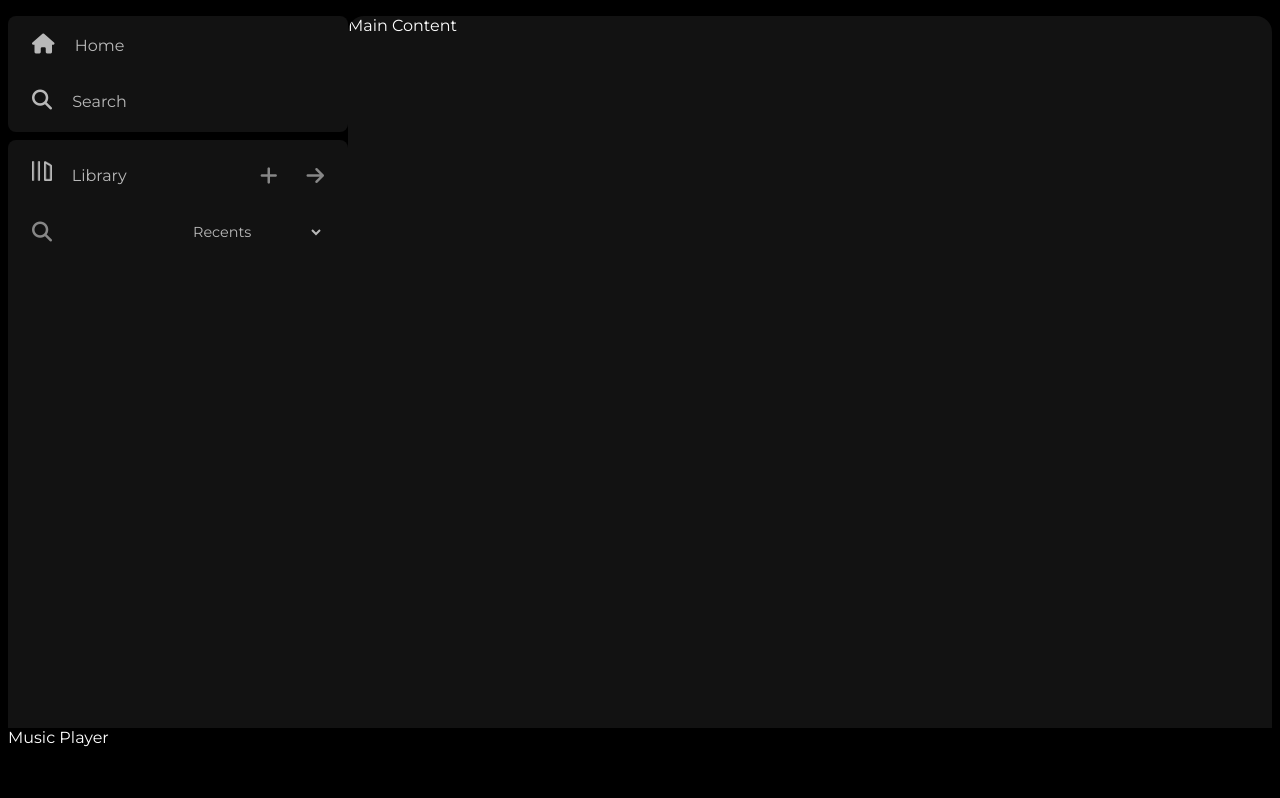
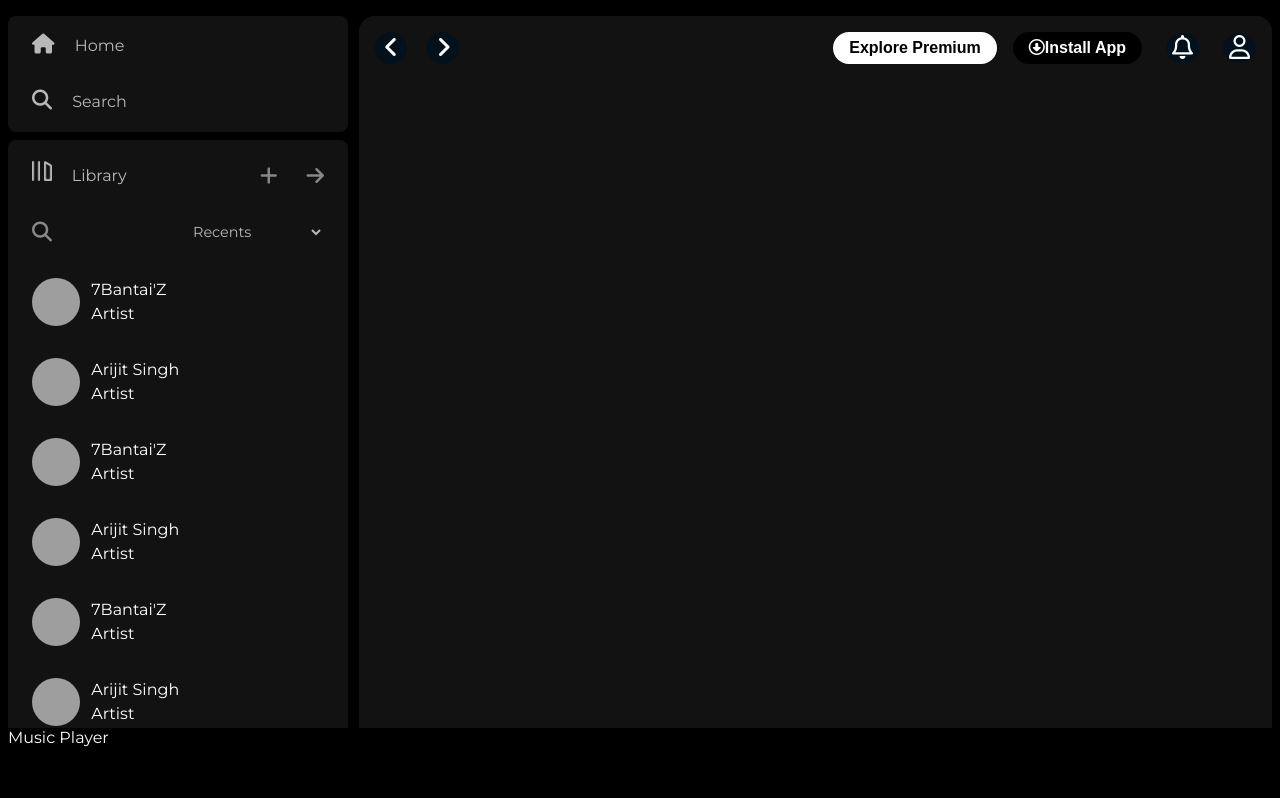
Before and after one commit to chamollamohit/Spotify-Clone, a plain HTML site: page index.html in a window 1280 px wide. Shown: the top 798 px of the page. Drawn offline with Linux system fonts and the light colour scheme; grey boxes are pictures that could not be loaded.

Commit message:
Working on Main Content

```diff
--- a/index.html
+++ b/index.html
@@ -57,10 +57,50 @@
 
                     </div>
                 </div>
+                <div class="artists">
+                    <div class="bantaiz">
+                        <img src="https://i.scdn.co/image/ab6761610000e5ebfb369b962c28d5f2cdaf64f4" alt="7bantaiz">
+                        <p>7Bantai'Z <br> <span>Artist</span></p>
+                    </div>
+                    <div class="arijit">
+                        <img src="https://i.scdn.co/image/ab6761610000f1780261696c5df3be99da6ed3f3" alt="7bantaiz">
+                        <p>Arijit Singh <br> <span>Artist</span></p>
+                    </div>
+                    <div class="bantaiz">
+                        <img src="https://i.scdn.co/image/ab6761610000e5ebfb369b962c28d5f2cdaf64f4" alt="7bantaiz">
+                        <p>7Bantai'Z <br> <span>Artist</span></p>
+                    </div>
+                    <div class="arijit">
+                        <img src="https://i.scdn.co/image/ab6761610000f1780261696c5df3be99da6ed3f3" alt="7bantaiz">
+                        <p>Arijit Singh <br> <span>Artist</span></p>
+                    </div>
+                    <div class="bantaiz">
+                        <img src="https://i.scdn.co/image/ab6761610000e5ebfb369b962c28d5f2cdaf64f4" alt="7bantaiz">
+                        <p>7Bantai'Z <br> <span>Artist</span></p>
+                    </div>
+                    <div class="arijit">
+                        <img src="https://i.scdn.co/image/ab6761610000f1780261696c5df3be99da6ed3f3" alt="7bantaiz">
+                        <p>Arijit Singh <br> <span>Artist</span></p>
+                    </div>
+                </div>
 
             </div>
         </div>
-        <div class="main-content">Main Content</div>
+        <div class="main-content">
+            <div class="sticky-navbar">
+                <div class="back-forward">
+                    <button class="backward-btn"><i class="fa-solid fa-angle-left" style="color: #ffffff;"></i></button>
+                    <button class="forward-btn"><i class="fa-solid fa-angle-right" style="color: #ffffff;"></i></button>
+                </div>
+                <div class="sticky-nav-option">
+                    <button class="badge-1">Explore Premium</button>
+                    <button class="badge-2"><i class="fa-regular fa-circle-down"></i>Install App</button>
+                    <button class="notification"><i class="fa-regular fa-bell" style="color: #ffffff;"></i></button>
+                    <button class="profile"><i class="fa-regular fa-user" style="color: #ffffff;"></i></button>
+                </div>
+            </div>
+            <div class="albums"></div>
+        </div>
         <div class="music-player">Music Player</div>
     </div>
 
--- a/style.css
+++ b/style.css
@@ -15,6 +15,7 @@
     width: 340px;
     background-color: black;
     border-radius: 1rem; /*16px*/
+    margin-right: 0.7rem;
 }
 
 .main-content {
@@ -76,6 +77,8 @@
     border-radius: 0.5rem;
     height: 100%;
     padding: 0.5rem 0.75rem;
+    margin-bottom: 15rem;
+    overflow: auto;
 }
 
 .options {
@@ -156,3 +159,102 @@
     border: none;
     outline: none;
 }
+
+
+.bantaiz, .arijit {
+    line-height: 2.5rem;
+    padding: 0.5rem 0.75rem;
+    display: flex;
+    align-items: center;
+}
+
+.bantaiz:hover ,.arijit:hover {
+    background-color: #232323;
+    border-radius: 5px;
+}
+
+.bantaiz img, .arijit img {
+    height: 3rem;
+    width: 3rem;
+    border-radius: 50%;
+}
+
+.bantaiz p, .arijit p {
+    line-height: 1.5rem;
+    padding: 0.5rem 0.75rem;
+    padding-left: 0.7rem;
+    margin: 0px;
+}
+
+.backward-btn {
+    border-radius: 50%;
+    margin: 1rem;
+    background-color: #02111b;
+    border: none;
+    font-size: 1.5rem;
+    height: 2rem;
+    width: 2rem;
+}
+
+.forward-btn {
+    border-radius: 50%;
+    margin: 1rem 0px;
+    background-color: #02111b;
+    border: none;
+    font-size: 1.5rem;
+    height: 2rem;
+    width: 2rem;
+}
+
+.badge-1 {
+    background-color: #fff;
+    border-radius: 100px;
+    border: none;
+    padding: 0.25rem 1rem;
+    font-weight: 700;
+    height: 2rem;
+    width: fit-content;
+    font-size: 1rem;
+    margin-right: 1rem;
+}
+
+.badge-2 {
+    background-color: black;
+    color: #fff;
+    border: none;
+    border-radius: 100px;
+    padding: 0.25rem 1rem;
+    font-weight: 700;
+    height: 2rem;
+    width: fit-content;
+    font-size: 1rem;
+    margin-right: 1rem;
+}
+
+.badge-1:hover, .badge-2:hover, .notification:hover, .profile:hover, .backward-btn:hover, .forward-btn:hover {
+    box-shadow: 0px 0px 8px white;
+}
+
+.notification , .profile {
+    border-radius: 50%;
+    margin: 0.5rem;
+    background-color: #02111b;
+    border: none;
+    margin-right: 1rem;
+    font-size: 1.5rem;
+}
+
+.sticky-nav-option {
+    display: flex;
+    align-items: center;
+}
+
+
+.sticky-navbar {
+    position: sticky;
+    top: 0;
+    background-color: #121212;
+    display: flex;
+    justify-content: space-between;
+    align-items: center;
+}
```
